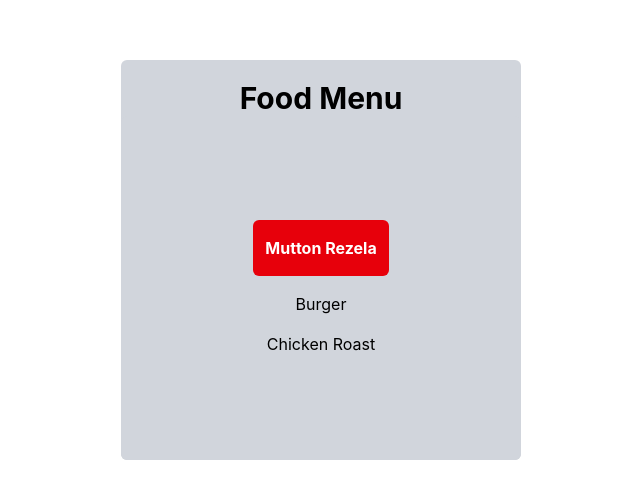
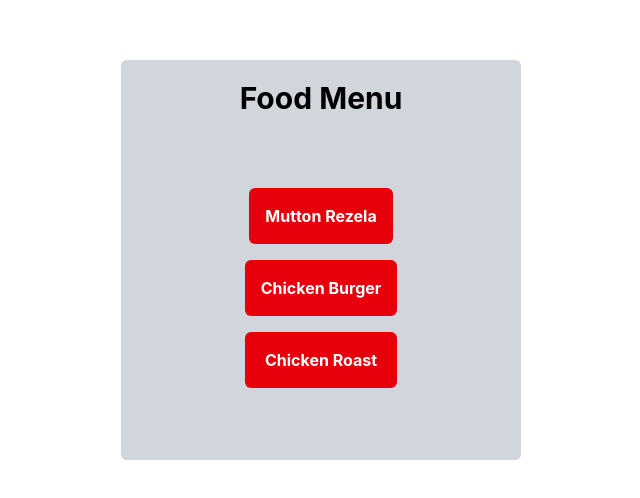
Before and after one commit to EityRoy-027/React-Food-Order-Project, a React (Vite) app in the folder react-food-order-project/: page / in a window 1280 px wide. Shown: the part 140-638 px from the top of the page, without its empty margins (319-959 px from the left). Built offline with nearby package versions, Linux system fonts and the light colour scheme.

Commit message:
react food order project

```diff
--- a/react-food-order-project/src/App.jsx
+++ b/react-food-order-project/src/App.jsx
@@ -17,11 +17,11 @@ function App() {
 
    <div className="w-full h-full rounded-md bg-gray-300 flex flex-col justify-center items-center gap-4">
 
-   <button className="px-3 py-4 bg-red-600 rounded-md text-white font-bold">Mutton Rezela</button>
+   <button className="px-4 py-4 bg-red-600 rounded-md text-white font-bold ">Mutton Rezela</button>
 
-   <button>Burger</button>
+   <button className="px-4 py-4 bg-red-600 rounded-md text-white font-bold "> Chicken Burger</button>
 
-   <button>Chicken Roast</button>
+   <button className="px-5 py-4 bg-red-600 rounded-md text-white font-bold ">Chicken Roast</button>
 
    </div>
 
```
